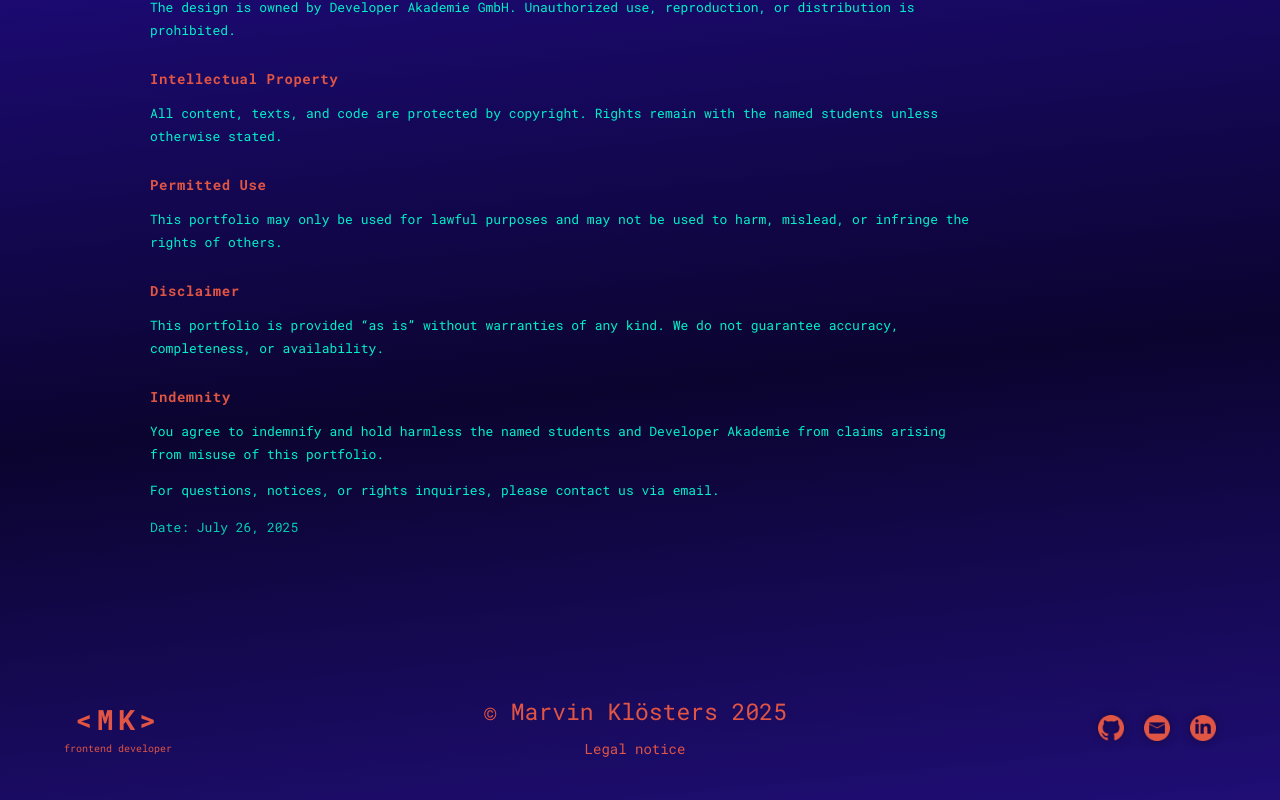
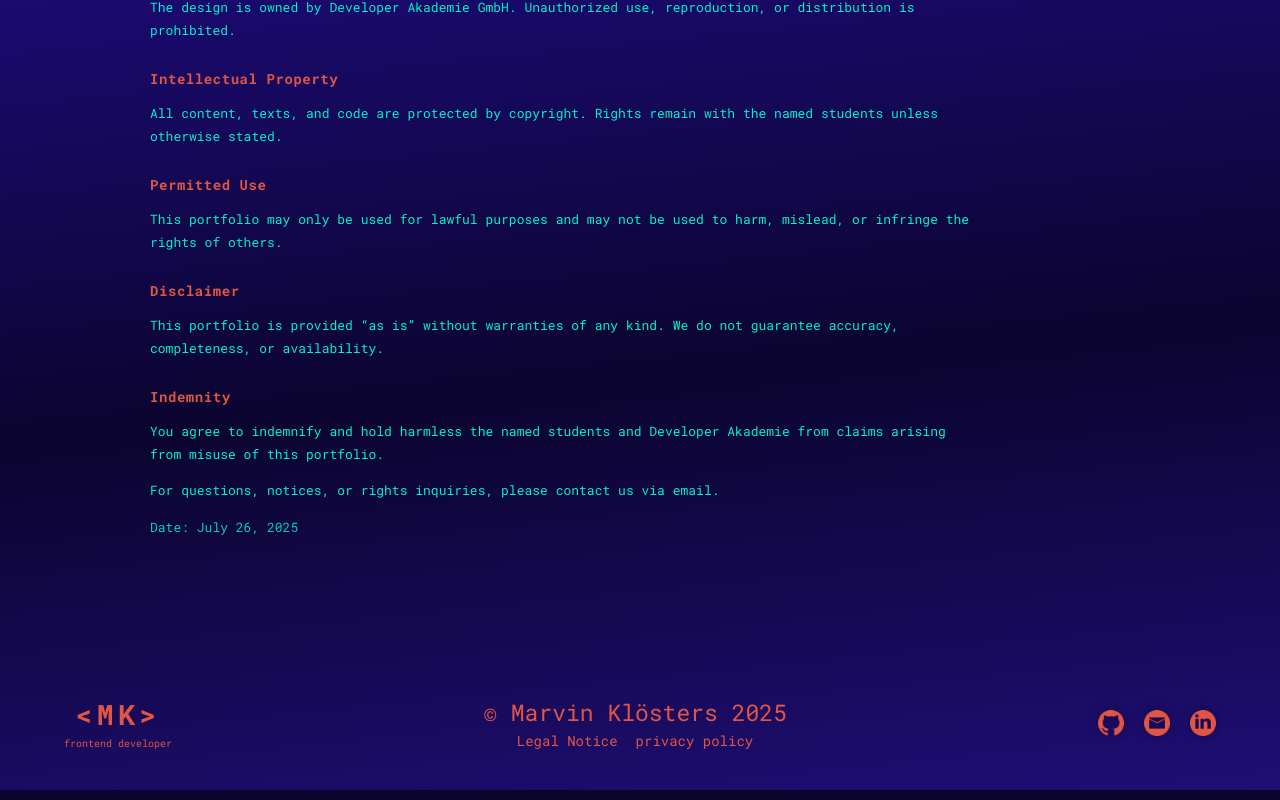
Before and after one commit to MarvinKloe47/Portfolio, an Angular app: page /imprint in a window 1280 px wide. Shown: the part 774-1574 px from the top of the page. Built offline with nearby package versions, Linux system fonts and the light colour scheme; a web font is replaced by a local one.

Commit message:
add: privacy policy

```diff
--- a/src/app/core/components/footer/footer.component.html
+++ b/src/app/core/components/footer/footer.component.html
@@ -1,36 +1,30 @@
 <footer class="footer">
   <div class="footer-inner">
-
-
     <div class="footer-logo">
-      <div class="footer-logo-main">&lt;MK&gt;</div>
-      <div class="footer-logo-sub">frontend developer</div>
+      <div class="footer-logo-main">{{ translate.t('footer_signature') }}</div>
+      <div class="footer-logo-sub">{{ translate.t('footer_role') }}</div>
     </div>
-
 
     <div class="footer-center">
       <div class="footer-copy">
-        © Marvin Klösters 2025
+        {{ translate.t('footer_copyright') }}
       </div>
       <div class="footer-links">
-        <a routerLink="/imprint">Legal notice</a>
-        <span>  </span>
-
+        <a routerLink="/imprint">{{ translate.t('footer_legal') }}</a>
+        <a routerLink="/privacy">{{ translate.t('footer_privacy') }}</a>
       </div>
     </div>
 
-
     <div class="footer-social">
       <a href="https://github.com/MarvinKloe47/" target="_blank" rel="noopener noreferrer">
-        <img src="assets/icons/github-footer.png" alt="GitHub" />
+        <img src="assets/icons/github-footer.png" [alt]="translate.t('footer_github')" />
       </a>
       <a href="mailto:marvin.kloesters@omexom.com">
-        <img src="assets/icons/mail-footer.png" alt="Mail" />
+        <img src="assets/icons/mail-footer.png" [alt]="translate.t('footer_mail')" />
       </a>
       <a href="https://de.linkedin.com/in/marvin-kl%C3%B6sters-5823062b9" target="_blank" rel="noopener noreferrer">
-        <img src="assets/icons/linkedin-footer.png" alt="LinkedIn" />
+        <img src="assets/icons/linkedin-footer.png" [alt]="translate.t('footer_linkedin')" />
       </a>
     </div>
-
   </div>
 </footer>
--- a/src/app/core/components/footer/footer.component.scss
+++ b/src/app/core/components/footer/footer.component.scss
@@ -44,6 +44,13 @@ footer {
   margin-bottom: 4px;
 }
 
+.footer-links {
+  display: flex;
+  align-items: center;
+  justify-content: center;
+  gap: 18px;
+}
+
 .footer-links a {
   font-size: 14px;
   text-decoration: none;
--- a/src/app/core/components/footer/footer.component.ts
+++ b/src/app/core/components/footer/footer.component.ts
@@ -1,14 +1,14 @@
 import { Component } from '@angular/core';
 import { RouterLink } from '@angular/router';
-import { ImprintComponent } from '../../../pages/imprint/imprint.component';
+import { TranslationService } from '../../../services/translation/translation.service';
 
 @Component({
   selector: 'app-footer',
   standalone: true,
-  imports: [RouterLink, ImprintComponent],
+  imports: [RouterLink],
   templateUrl: './footer.component.html',
   styleUrl: './footer.component.scss'
 })
 export class FooterComponent {
-
+  constructor(public translate: TranslationService) {}
 }
--- a/src/app/core/components/header/header.component.scss
+++ b/src/app/core/components/header/header.component.scss
@@ -81,6 +81,7 @@
   display: flex;
   align-items: center;
   gap: 6px;
+  font-weight: 700;
   font-size: 18px !important;
   letter-spacing: 0.12em;
   text-transform: uppercase;
--- a/src/app/services/translation/translation.service.ts
+++ b/src/app/services/translation/translation.service.ts
@@ -185,7 +185,8 @@ const TRANSLATIONS = {
     footer_signature: '<MK>',
     footer_role: 'frontend developer',
     footer_copyright: '© Marvin Klösters 2025',
-    footer_legal: 'legal notice',
+    footer_legal: 'Legal Notice',
+    footer_privacy: 'privacy policy',
     footer_github: 'GitHub',
     footer_mail: 'Mail',
     footer_linkedin: 'LinkedIn',
@@ -369,6 +370,7 @@ const TRANSLATIONS = {
     footer_role: 'Frontend-Entwickler',
     footer_copyright: '© Marvin Klösters 2025',
     footer_legal: 'Impressum',
+    footer_privacy: 'Datenschutz',
     footer_github: 'GitHub',
     footer_mail: 'Mail',
     footer_linkedin: 'LinkedIn',
```
